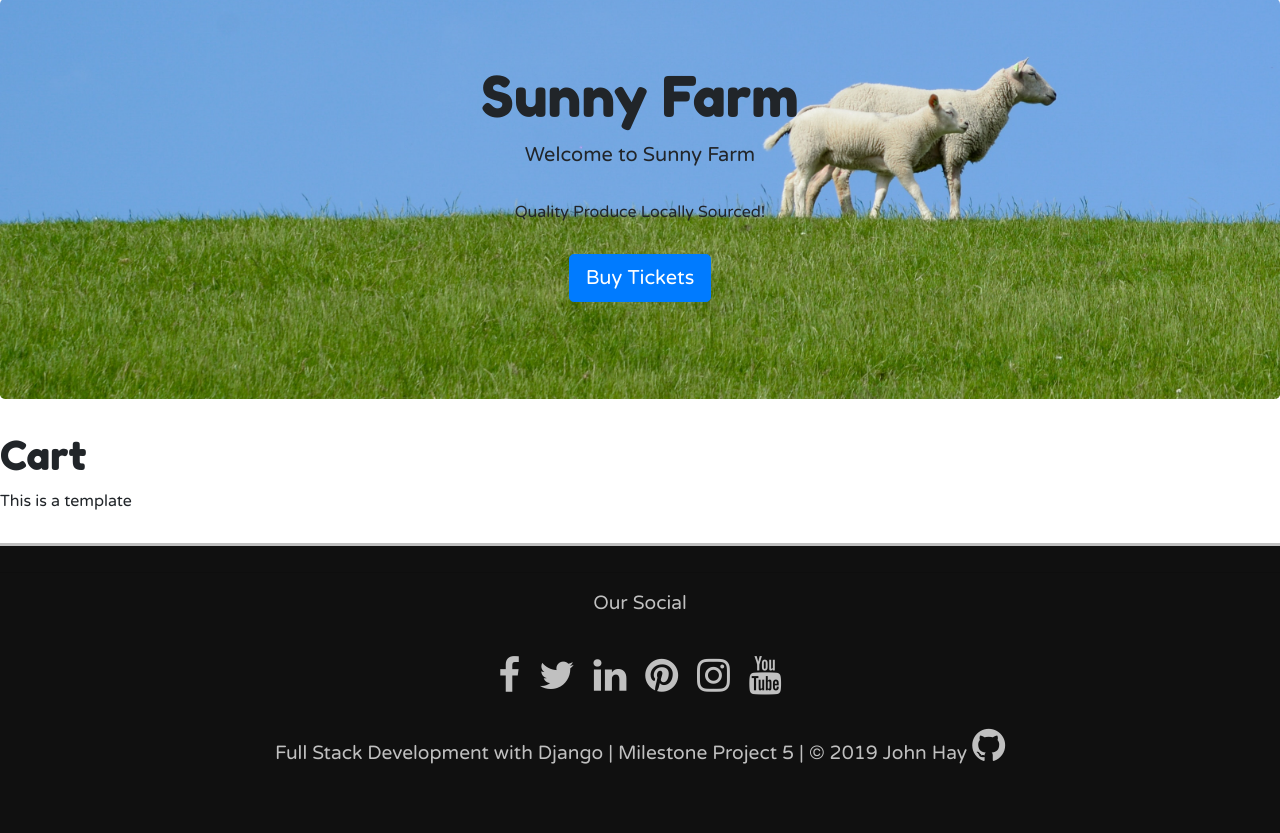
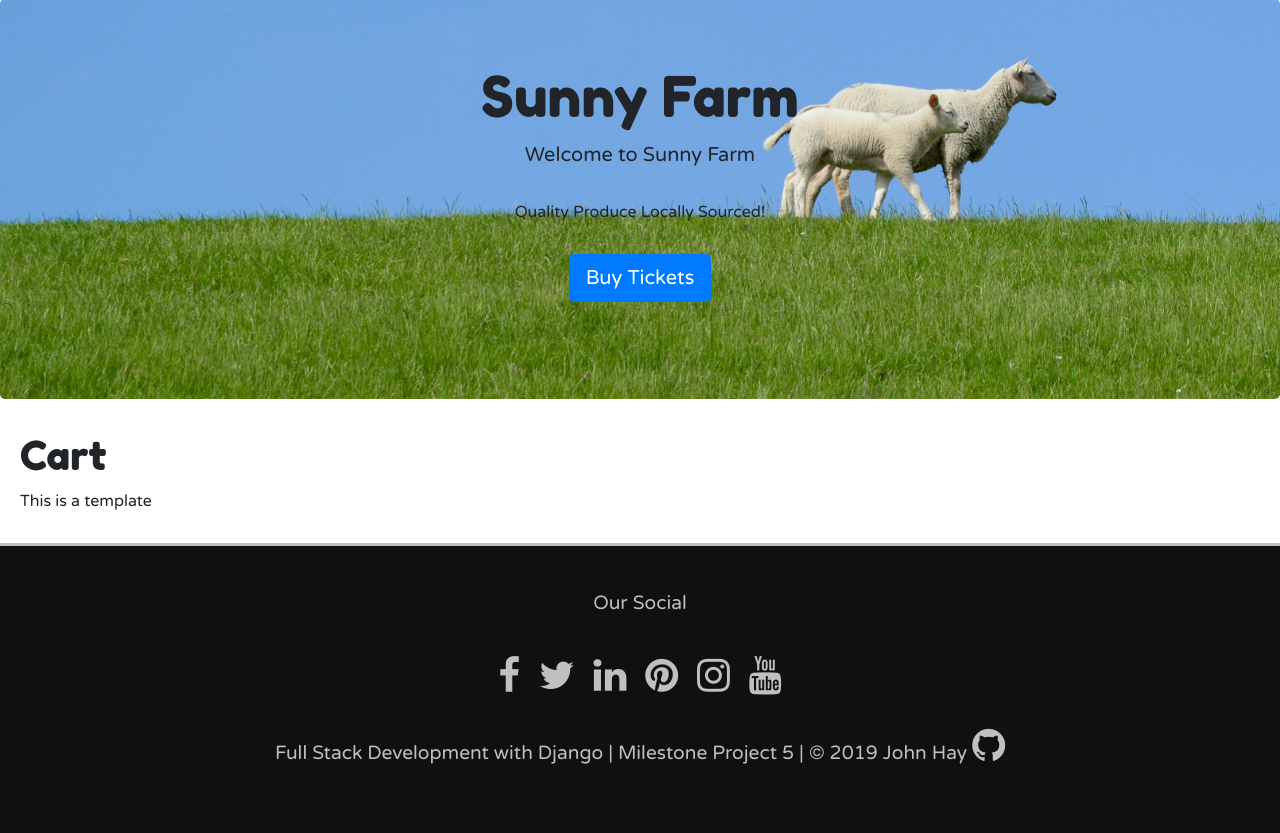
Before and after one commit to JayPeaa/msproject5, a Django app: page /cart/ in a window 1280 px wide. Shown: the part 72-905 px from the top of the page. Run offline with Django 3.2, Linux system fonts and the light colour scheme; some libraries are stand-ins or nearby versions.

Commit message:
Included main tag and applied left right padding

```diff
--- a/static/css/main.css
+++ b/static/css/main.css
@@ -1,4 +1,7 @@
 @import url("https://fonts.googleapis.com/css?family=Fredoka+One|Varela+Round&display=swap");
+main {
+  padding: 0 20px; }
+
 h1,
 h2,
 h3 {
--- a/static/scss/_config.scss
+++ b/static/scss/_config.scss
@@ -7,6 +7,9 @@ $blue: #066fba;
 $yellow: #ffcc00;
 $brown: #4c3d0e;
 
+main {
+    padding: 0 20px;
+}
 
 h1,
 h2,
--- a/templates/base.html
+++ b/templates/base.html
@@ -49,9 +49,11 @@
     </form>
   </div>
 </nav>
+{% include 'hero.html' %}
+<main>
 
   <body>
-  {% include 'hero.html' %} {% block content %} replace me {% endblock %}
+    {% block content %} replace me {% endblock %}
 
     <script src="https://code.jquery.com/jquery-3.3.1.slim.min.js"
       integrity="sha384-q8i/X+965DzO0rT7abK41JStQIAqVgRVzpbzo5smXKp4YfRvH+8abtTE1Pi6jizo" crossorigin="anonymous">
@@ -63,6 +65,7 @@
       integrity="sha384-JjSmVgyd0p3pXB1rRibZUAYoIIy6OrQ6VrjIEaFf/nJGzIxFDsf4x0xIM+B07jRM" crossorigin="anonymous">
     </script>
   </body>
+</main>
 <footer class="footer-container">
   <hr />
   <p class="social-footer">Our Social</p>
```
Lines whose indentation alone changed are shown as unchanged.
